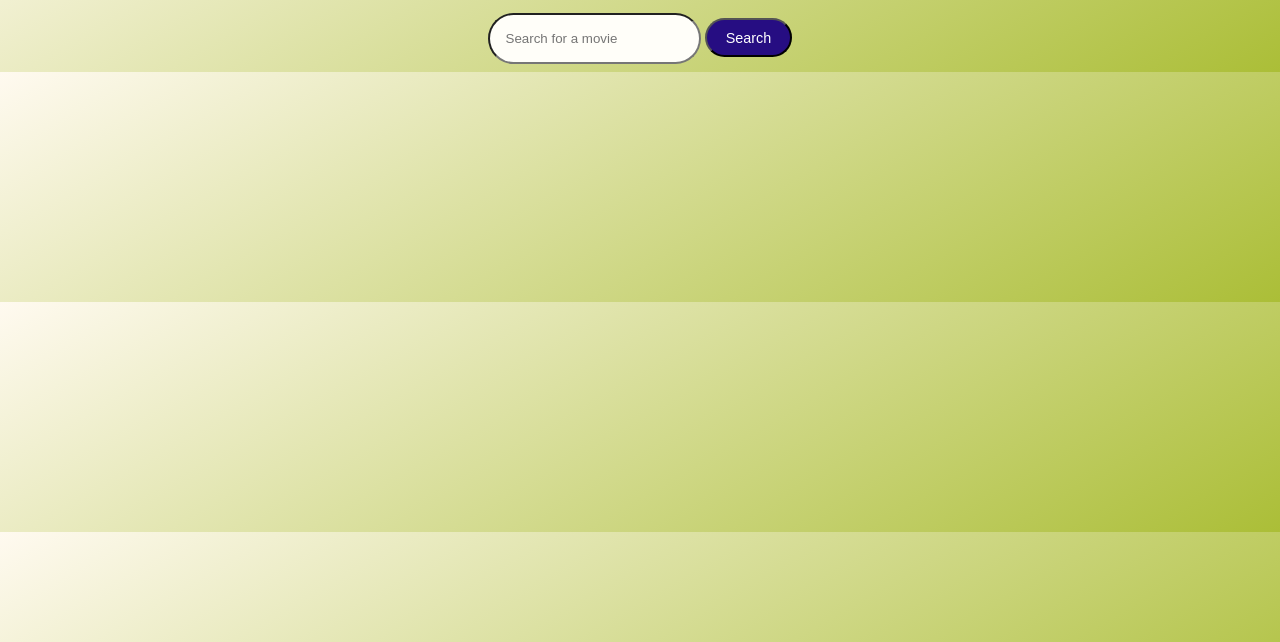
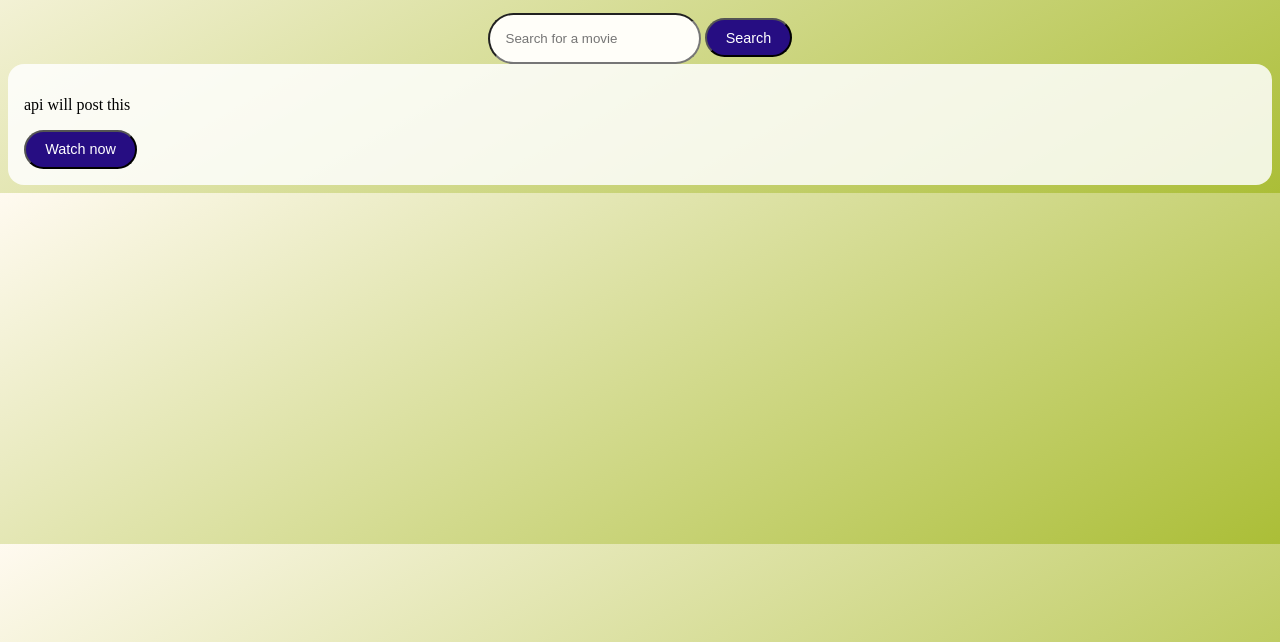
Before and after one commit to ricmusyoki-glitch/movie-repo, a plain HTML site: page search.html in a window 1280 px wide. Shown: the part 158-800 px from the top of the page. Drawn offline with Linux system fonts and the light colour scheme.

Commit message:
Modified search.html and styled it

```diff
--- a/search.html
+++ b/search.html
@@ -34,6 +34,14 @@
             </form>
         </section>
 
+        <section class="results-section">
+            <article class="movie-grid">
+                <p>api will post this</p>
+                <button class="buttons">Watch now</button>
+            </article>
+
+        </section>
+
     </main>
 
 </body>
--- a/style.css
+++ b/style.css
@@ -341,3 +341,13 @@ footer p {
   background: var(--surface-strong);
   color: var(--text);
 }
+.results-section {
+  background: var(--surface);
+  padding: 1rem;
+  border-radius: 1rem;
+}
+.movies-grid {
+  background: var(--surface-strong);
+  padding: 1rem;
+  border-radius: 1rem;
+}
```
